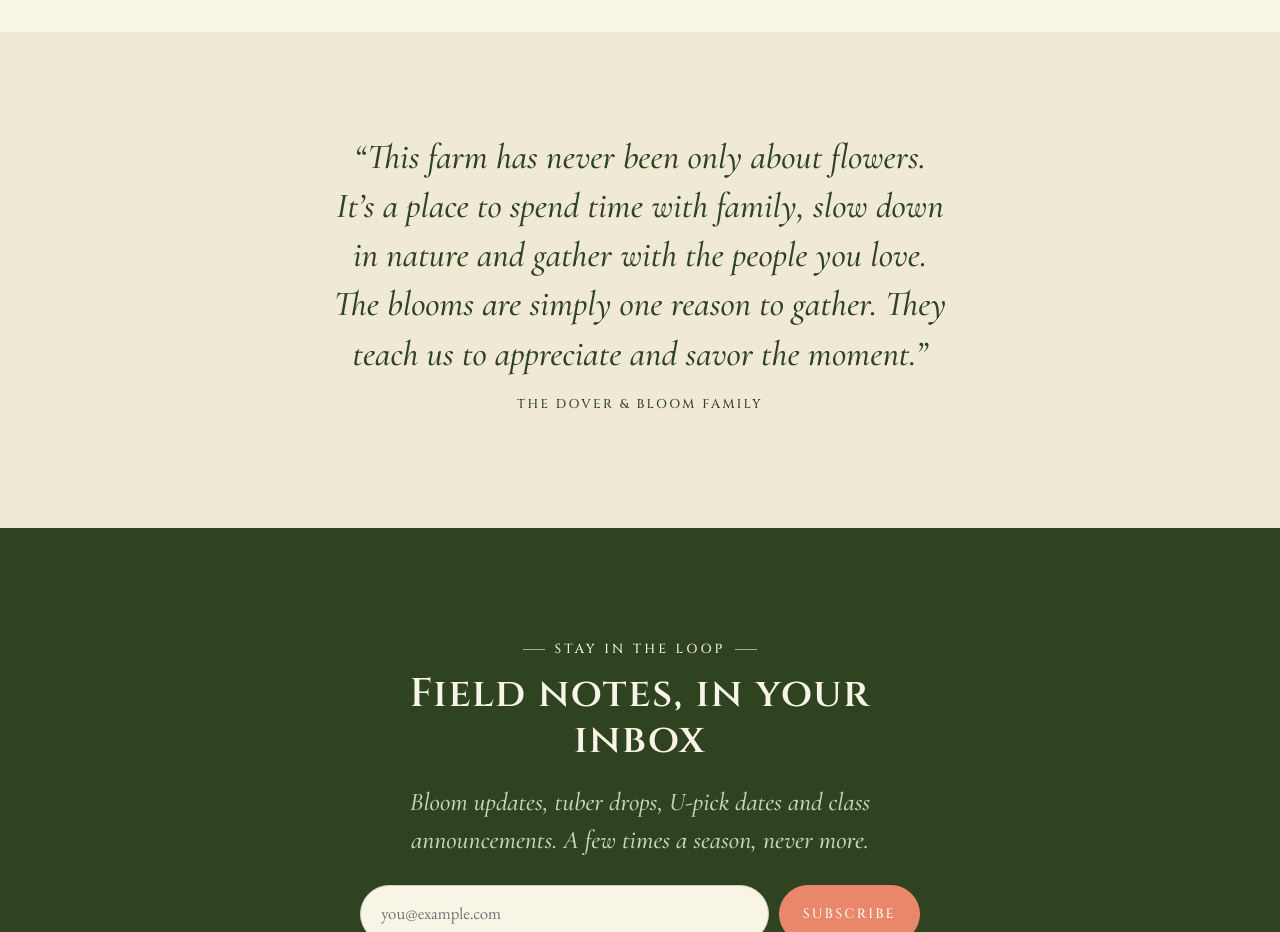
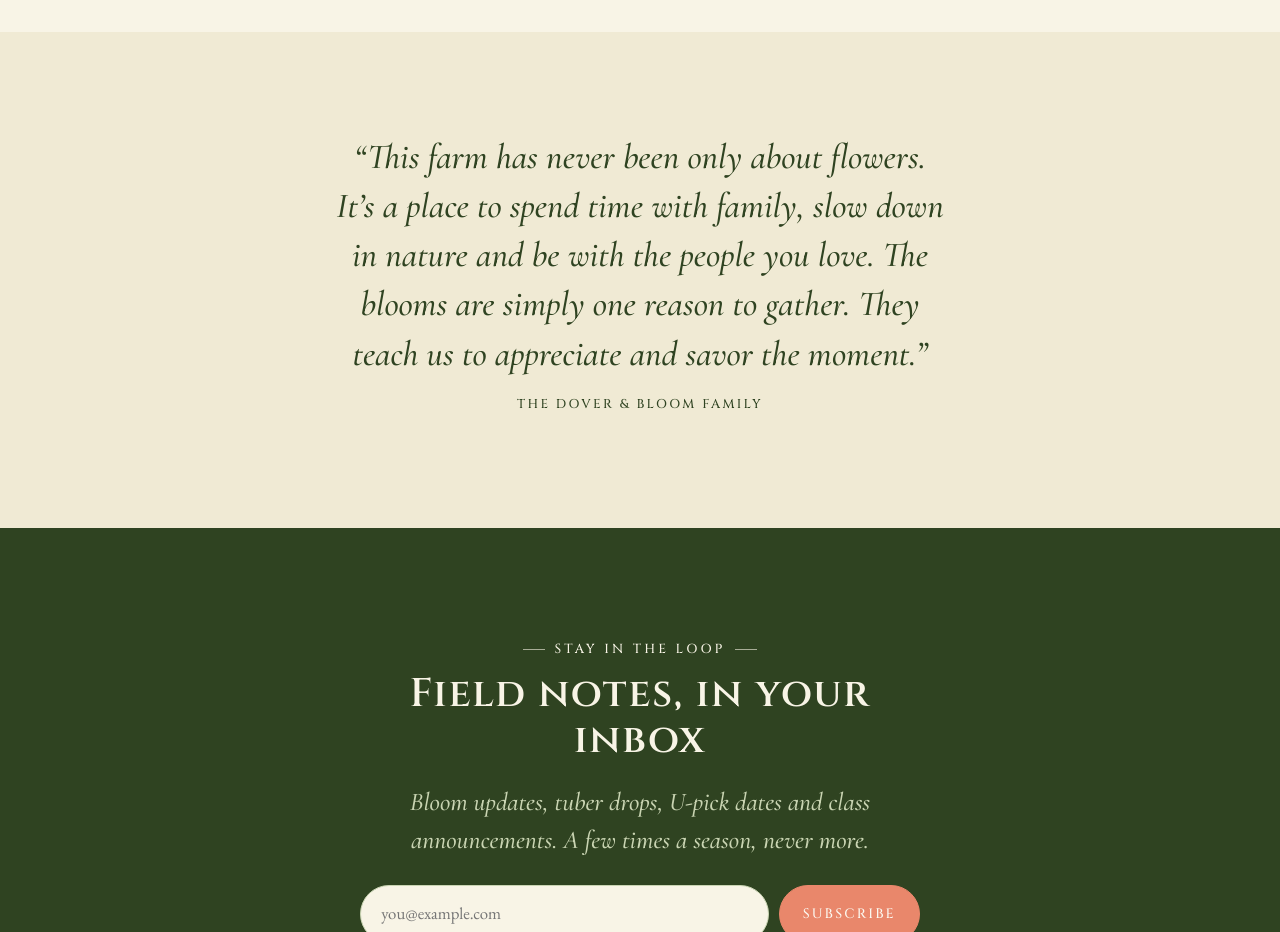
Before and after one commit to doverandbloom/Doverandbloom, a website: page index.html in a window 1280 px wide. Shown: the part 4480-5412 px from the top of the page. Drawn offline with nearby package versions, Linux system fonts and the light colour scheme.

Commit message:
Home page quote: avoid repeating 'gather'
Co-Authored-By: Claude Opus 5.5 <noreply@anthropic.com>
Claude-Session: https://claude.ai/code/session_01Qz9mq9EyEn61VCzL8yH6Fs

```diff
--- a/index.html
+++ b/index.html
@@ -191,7 +191,7 @@
     <!-- QUOTE -->
     <section class="section section--tint">
       <div class="wrap">
-        <p class="quote">“This farm has never been only about flowers. It’s a place to spend time with family, slow down in nature and gather with the people you love. The blooms are simply one reason to gather. They teach us to appreciate and savor the moment.”</p>
+        <p class="quote">“This farm has never been only about flowers. It’s a place to spend time with family, slow down in nature and be with the people you love. The blooms are simply one reason to gather. They teach us to appreciate and savor the moment.”</p>
         <p class="quote-by">The Dover &amp; Bloom family</p>
       </div>
     </section>
```
